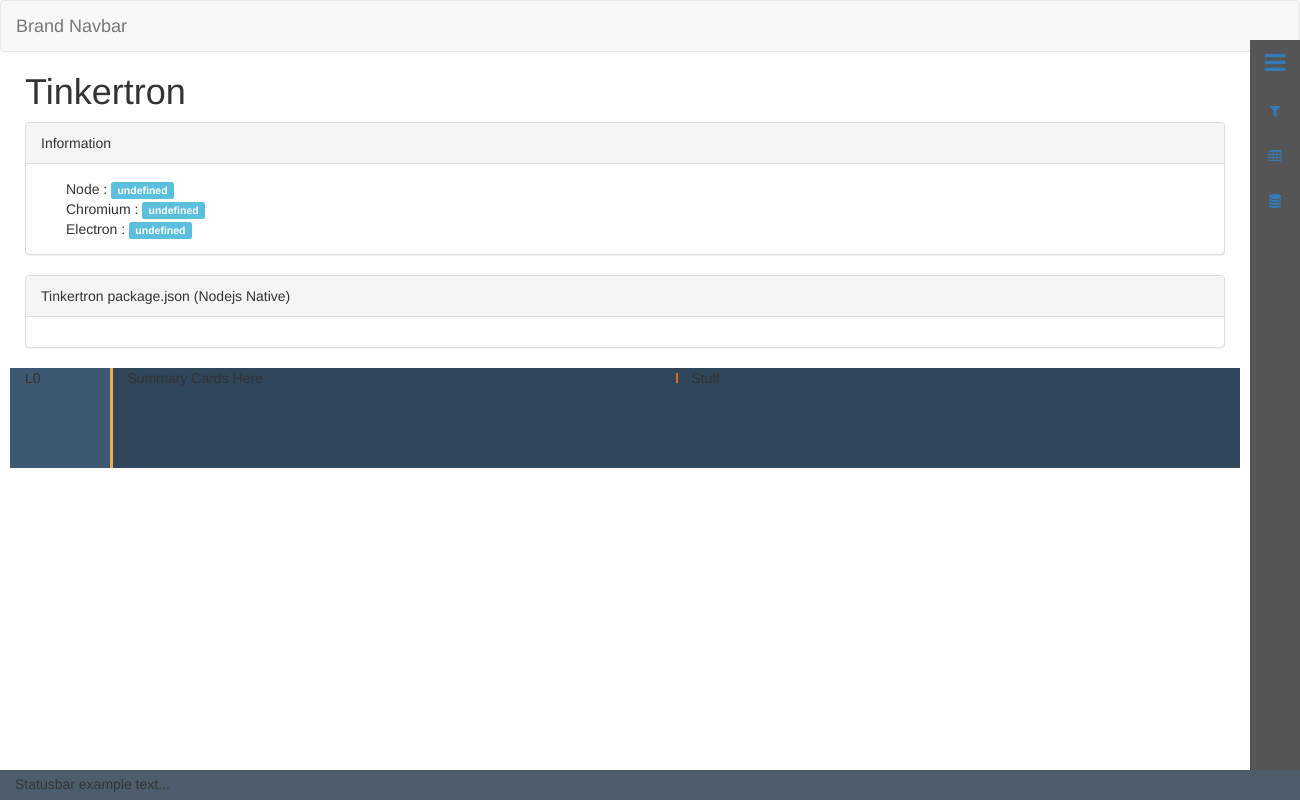
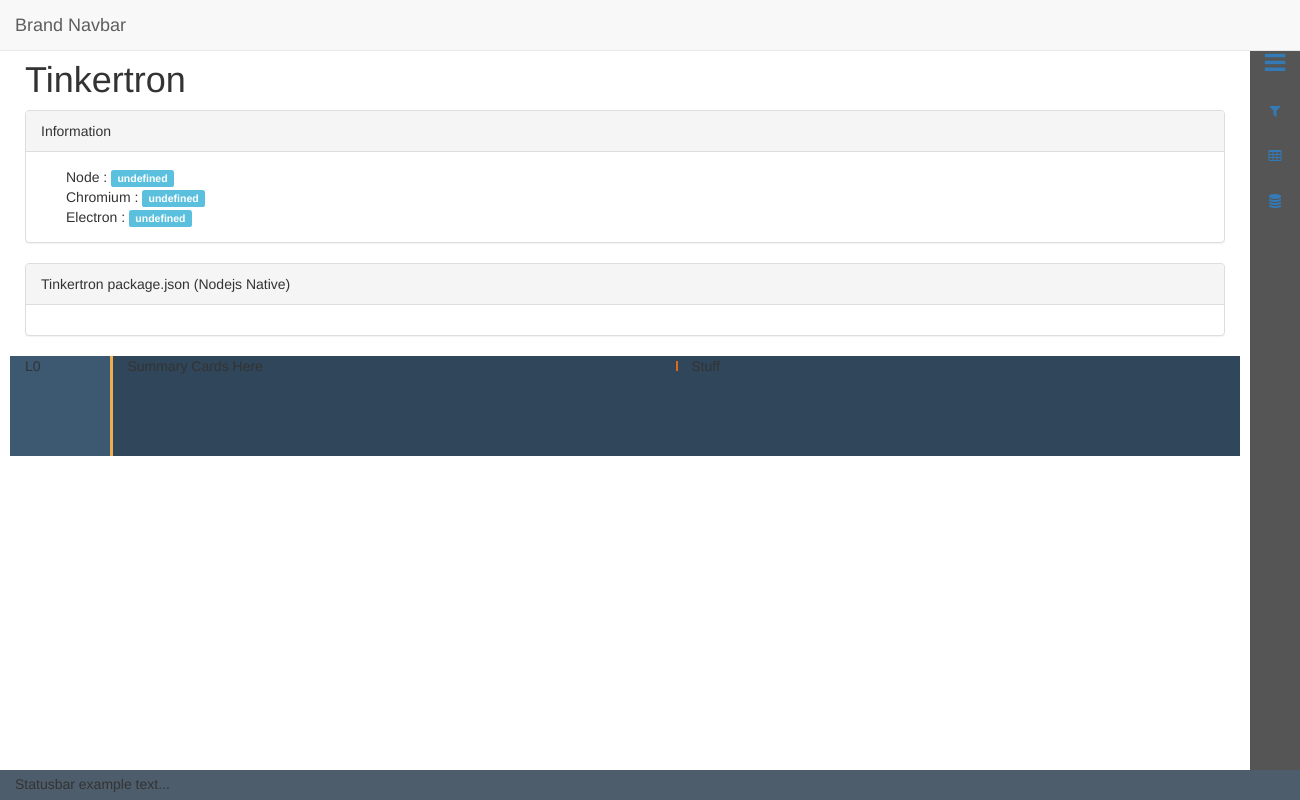
Before and after one commit to jderus/tinkertron, an Electron app: page src/index.html in a window 1300 px wide. Drawn offline with nearby package versions, Linux system fonts and the light colour scheme; some packages are replaced by stand-ins of ours; files that its build step writes are made by us from their sources; no server answers.

Commit message:
stylz scrollz n buildz lolz!

```diff
--- a/src/index.html
+++ b/src/index.html
@@ -15,7 +15,7 @@
     </head>
     <body >
 
-        <nav class="navbar navbar-default">
+        <nav class="navbar navbar-default navbar-fixed-top">
             <div class="container-fluid">
                 <div class="navbar-header">
                 <button type="button" class="navbar-toggle collapsed" data-toggle="collapse" data-target="#bs-example-navbar-collapse-1">
@@ -28,6 +28,8 @@
                 </div>
             </div>
         </nav>
+
+
 
         <div class="right">
             <ul>
--- a/src/styles/app.scss
+++ b/src/styles/app.scss
@@ -15,6 +15,8 @@
 * {
   box-sizing: border-box;
 }
+
+body { padding-top: 40px; } //Navbar padding
 
 .right {
   position: fixed; // keep fixed to window
@@ -72,6 +74,7 @@
     background: #4e5d6c;
     bottom:0px;
     width: 100%;
+    z-index: 2;
 }
 
 .statusbar > li > a, .statusbar {
```
Also changed, not shown: .travis.yml.
